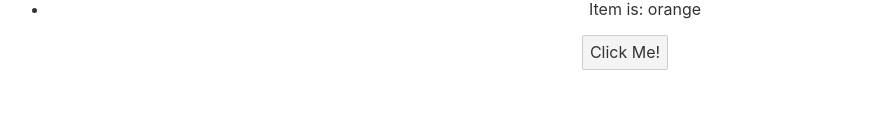
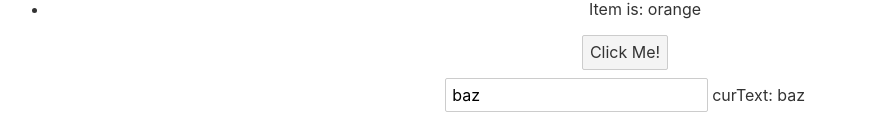
Before and after one commit to peterhoward42/svelte-learning, a Svelte app: page / in a window 1280 px wide. Shown: the part 404-544 px from the top of the page, without its empty margins (15-896 px from the left). Built offline with nearby package versions, Linux system fonts and the light colour scheme.

Commit message:
A component showing 2-way binding

```diff
--- a/src/App.svelte
+++ b/src/App.svelte
@@ -9,6 +9,7 @@
 	import Inner from "./Inner.svelte";
 	import InnerCpt from "./Inner.svelte";
 	import BtnEmitter from "./BtnEmitter.svelte"
+	import TimedInput from "./TimedInput.svelte"
 
 	function handleMouseMoved(event) {
 		console.log('Received mouse move evt')
@@ -35,6 +36,9 @@
 
 		<!-- Include a button component that emits events-->
 		<BtnEmitter on:custombuttonclicked={handleBtnEmitterEvt}></BtnEmitter>
+
+		<!-- Include a cpt that shows 2-way data binding -->
+		<TimedInput></TimedInput>
 	</div>
 </main>
 
--- /dev/null
+++ b/src/TimedInput.svelte
@@ -0,0 +1,27 @@
+<!--
+This is just an input control, but which the script writes a different value
+to on a timed interval. It has 2-way binding, so the user can change it also
+in between times.
+
+-->
+<script>
+    const altStrings = ['foo', 'bar', 'baz'];
+    let idx = 0;
+    let curText = altStrings[idx]
+    setInterval(iterateIdx, 2000);
+
+    function iterateIdx() {
+        idx = (idx + 1) % 3
+        curText = altStrings[idx]
+    }
+</script>
+
+<!--
+    The bind: prefix keeps the curText variable and what is showing
+    in the input synchronised - regardless if it's the timer that's changed
+    it, or the user typing.
+-->
+<span>
+    <input bind:value={curText} />
+    curText: {curText}
+</span>
```
